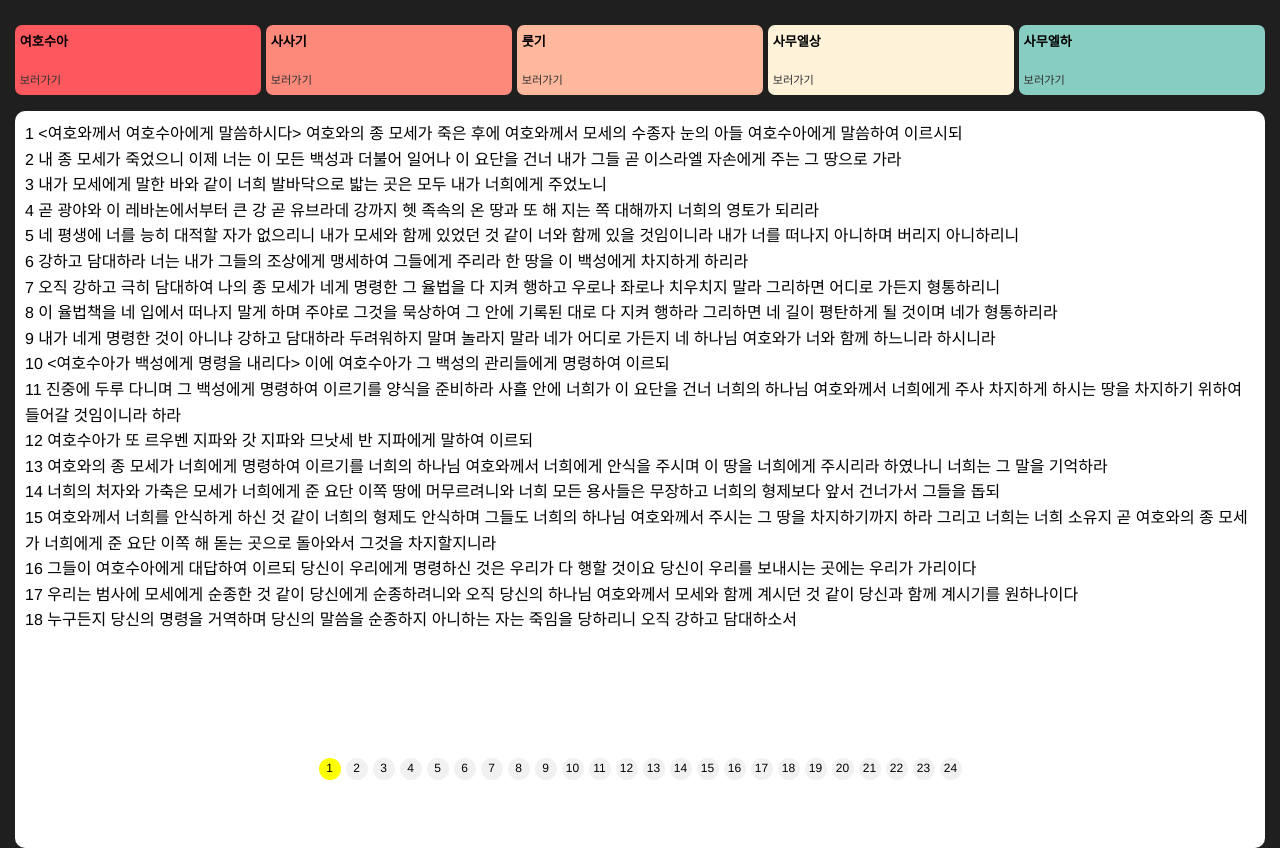
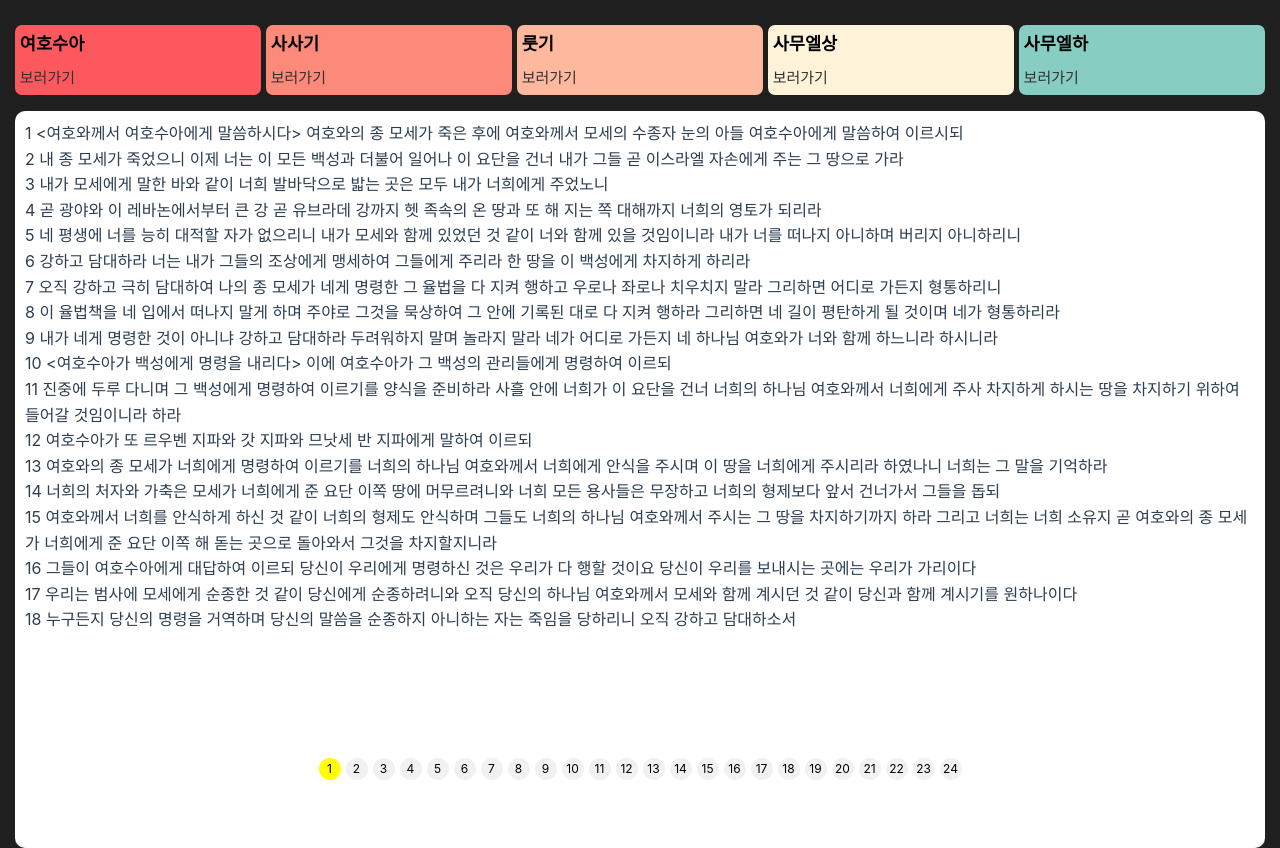
Before and after one commit to junhee1219/bible-schedule, a plain HTML site: page index.html in a window 1280 px wide. Drawn offline with nearby package versions, Linux system fonts and the light colour scheme.

Commit message:
edit csS

```diff
--- a/index-ce7cf7e7.css
+++ b/index-ce7cf7e7.css
@@ -45,10 +45,13 @@
   margin: 0;
   font-weight: 400;
 }
+
 body {
+  width: 100%;
+  padding-top: 10px;
   height:calc(var(--vh, 1vh) * 100);
   color: var(--color-text);
-  background: var(--color-background);
+  background-color: var(--c-gray-800);;
   transition: color 0.5s, background-color 0.5s;
   line-height: 1.6;
   font-family: Inter, -apple-system, BlinkMacSystemFont, Segoe UI, Roboto,
@@ -494,17 +497,7 @@ button.swiper-pagination-bullet {
   --c-text-tertiary: var(--c-gray-500);
 }
 
-body {
-  padding-top: 10px;
-  background-color: var(--c-gray-800);
-  font-family: Helvetica Neue, Helvetica, Arial, sans-serif;
-  font-size: 0.7rem;
-  color: #000;
-  height: -webkit-fill-available;
-  min-height: -webkit-fill-available;
-  max-height: -webkit-fill-available;
-  width: 100%;
-}
+
 
 .container {
   display: flex;
--- a/index.html
+++ b/index.html
@@ -8,7 +8,7 @@
   <meta name="viewport" content="width=device-width, initial-scale=1, minimum-scale=1, maximum-scale=1" />
   <link rel="stylesheet" href="https://unpkg.com/swiper/swiper-bundle.min.css" />
   <script type="module" crossorigin src="index-18f3e61b.js?ver=0.13"></script>
-  <link rel="stylesheet" href="index-ce7cf7e7.css?ver=0.17">
+  <link rel="stylesheet" href="index-ce7cf7e7.css?ver=0.18">
   <meta property="og:title" content="하반기 성경읽기">
   <meta property="og:image" content="yessir.jpg">
   <meta property="og:description" content="하반기 성경읽기">
```
